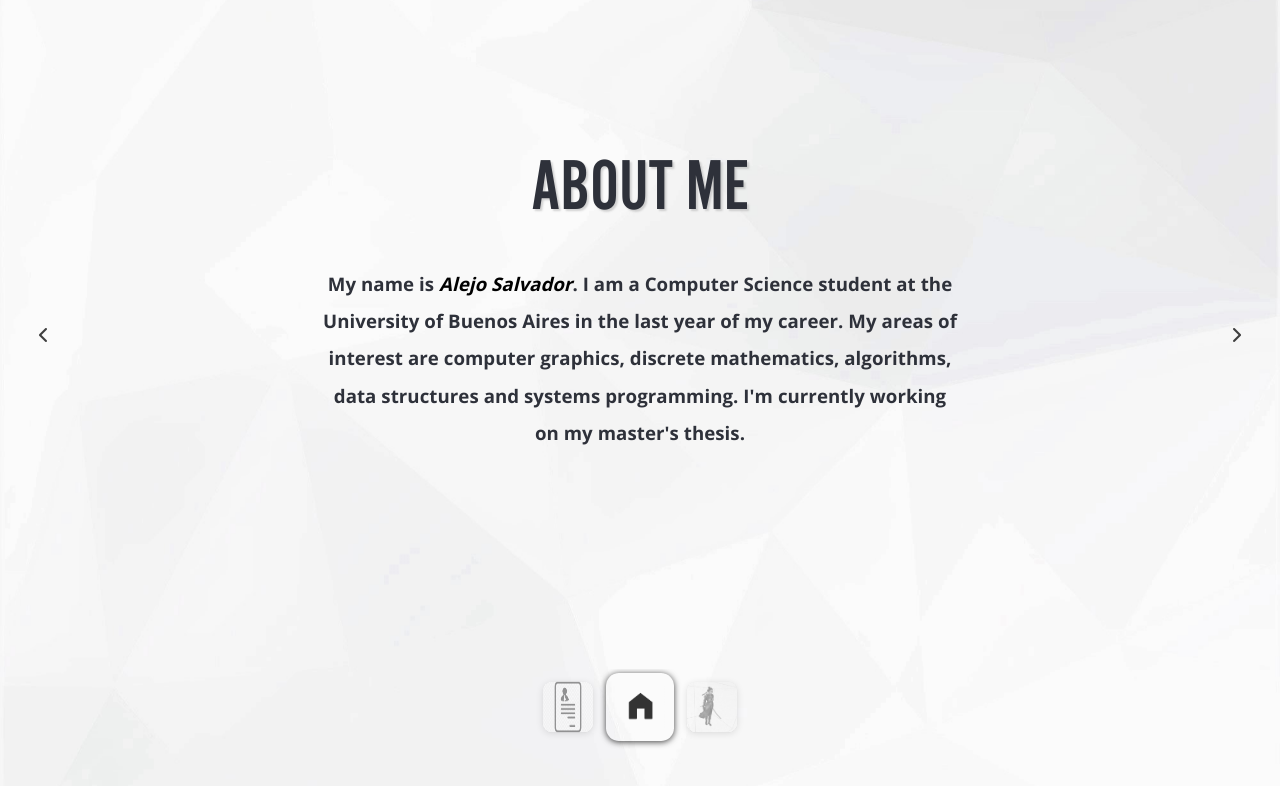
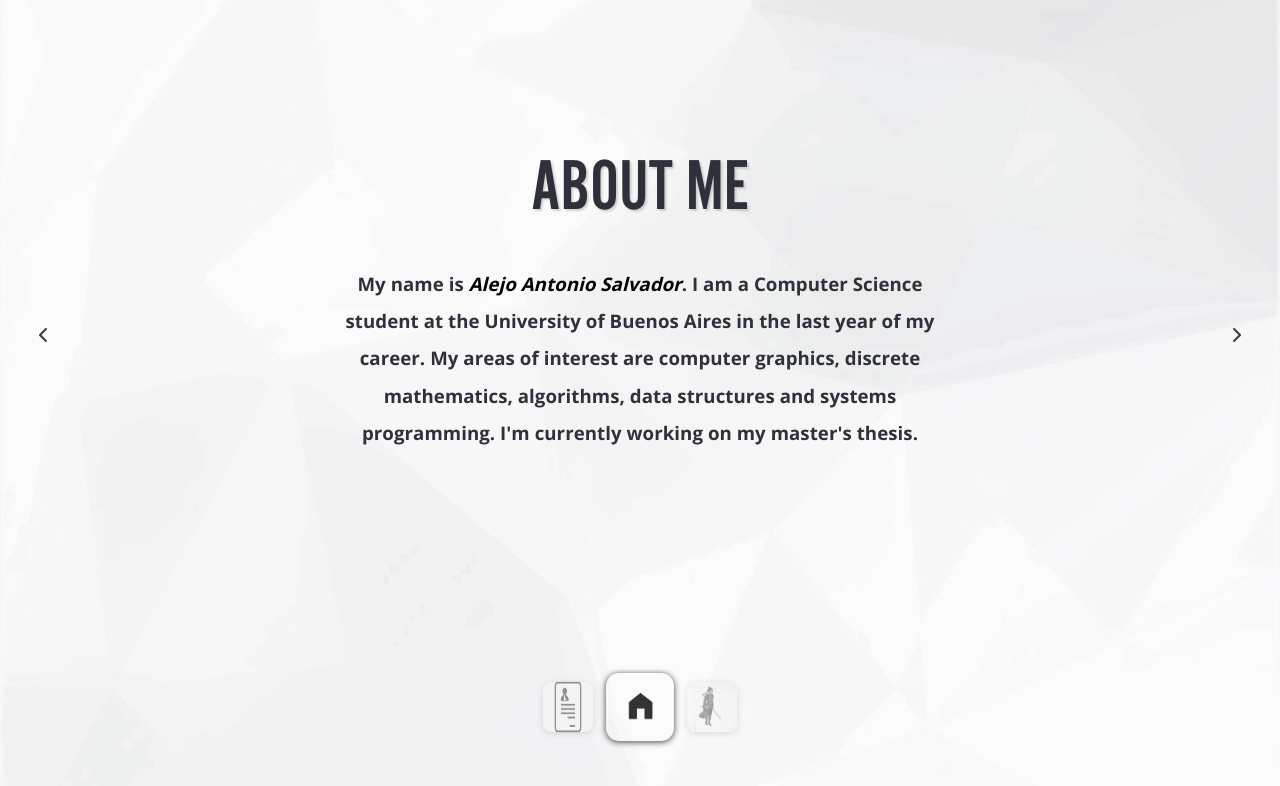
Before and after one commit to AlejoSalvador/Personal-site, a plain HTML site: page public/index.html in a window 1280 px wide. Drawn offline with nearby package versions, Linux system fonts and the light colour scheme.

Commit message:
Update index.html

```diff
--- a/public/index.html
+++ b/public/index.html
@@ -112,7 +112,7 @@
               <p id="title">ABOUT ME</p>
              <!-- <p id="sub-title">..and computer graphics enthusiast.</p> -->
             </div>
-            <div id="intro-text">My name is <a onclick="$('.royalSlider').royalSlider('goTo', 0);"> Alejo Salvador</a>. I am a Computer Science student at the University of Buenos Aires in the last year of my career. My areas of interest are computer graphics, discrete mathematics, algorithms, data structures and systems programming. I'm currently working on my master's thesis.<br><br>
+            <div id="intro-text">My name is <a onclick="$('.royalSlider').royalSlider('goTo', 0);"> Alejo Antonio Salvador</a>. I am a Computer Science student at the University of Buenos Aires in the last year of my career. My areas of interest are computer graphics, discrete mathematics, algorithms, data structures and systems programming. I'm currently working on my master's thesis.<br><br>
 
             <p id="contact" >
               <a class="icon" id="linkedin" href="https://www.linkedin.com/in/alejo-antonio-salvador/"></a><span class="space"></span>
```
